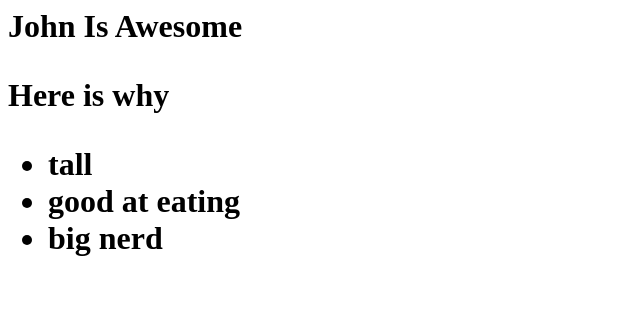
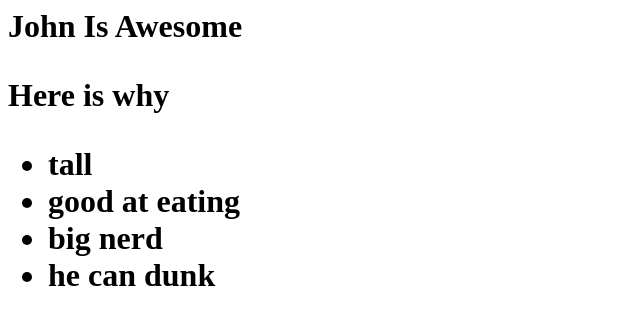
Before and after one commit to PracticecodeJPM/mike-young, a plain HTML site: page index.html in a window 1280 px wide. Shown: the whole page, without its empty margins (0-640 px from the left). Drawn offline with Linux system fonts and the light colour scheme.

Commit message:
added john can dunk

```diff
--- a/index.html
+++ b/index.html
@@ -9,6 +9,7 @@
         <li>tall</li>
         <li>good at eating</li>
         <li>big nerd</li>
+        <li>he can dunk</li>
       </ul>
   </body>
 </html>
```
